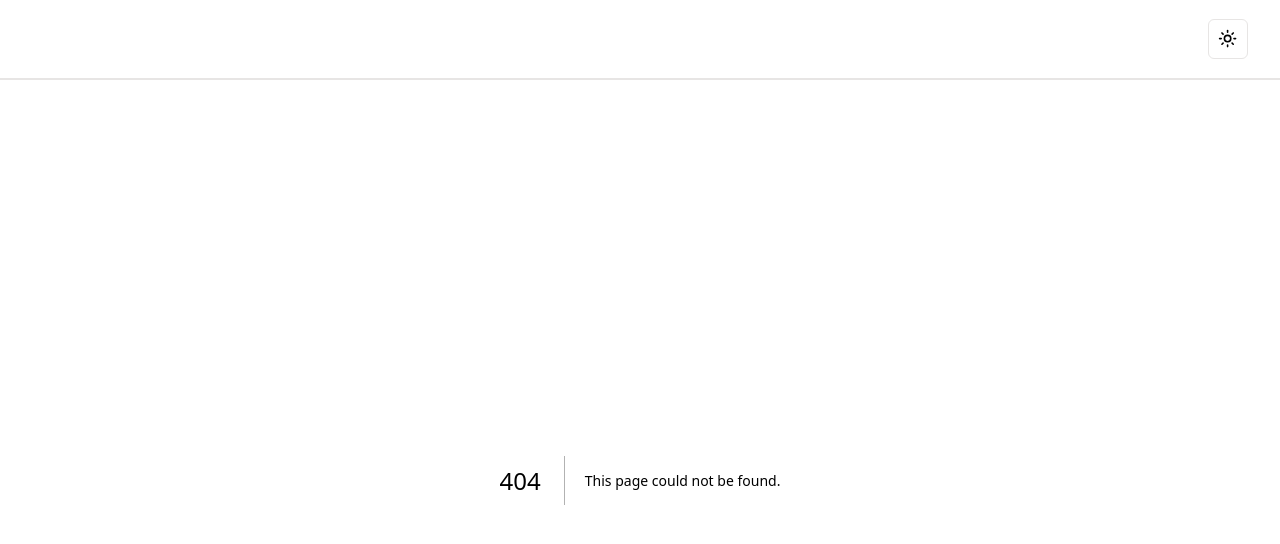
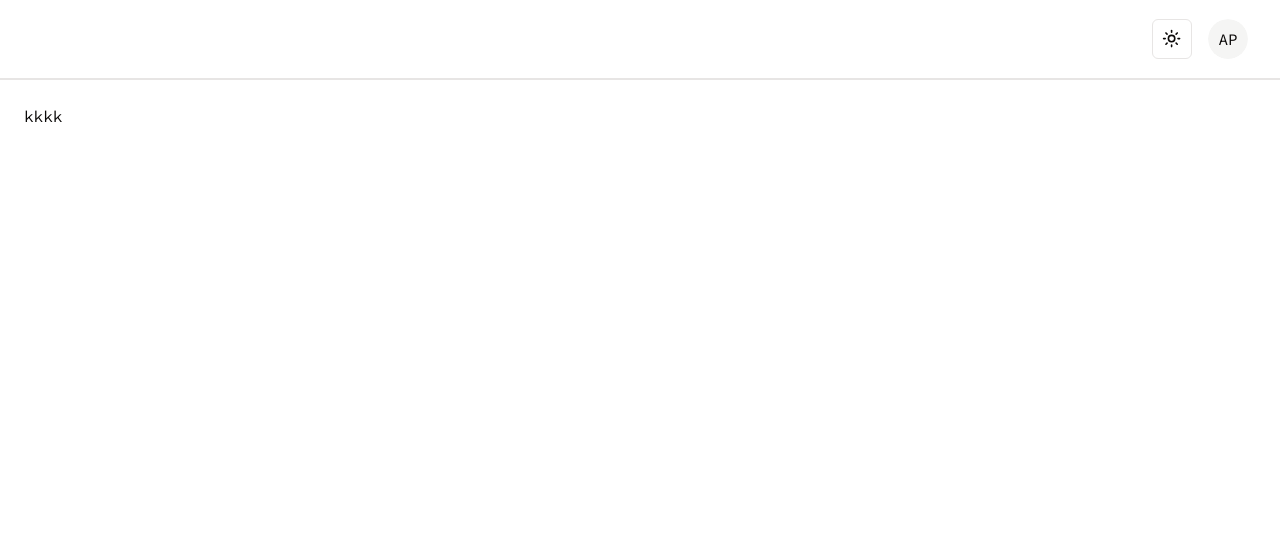
Before and after one commit to ArtemPasechnyi/hh-diplom, a Next.js app: page /profile in a window 1280 px wide. Before the commit this address had no page. Shown: the top 544 px of the page. Built offline with nearby package versions, Linux system fonts and the light colour scheme.

Commit message:
T-2 Страница пользователя

```diff
--- a/package.json
+++ b/package.json
@@ -9,6 +9,7 @@
     "lint": "next lint"
   },
   "dependencies": {
+    "@radix-ui/react-avatar": "^1.0.4",
     "@radix-ui/react-dropdown-menu": "^2.0.6",
     "@radix-ui/react-slot": "^1.0.2",
     "class-variance-authority": "^0.7.0",
--- a/src/app/layout.tsx
+++ b/src/app/layout.tsx
@@ -20,7 +20,7 @@
     <html lang="ru" suppressHydrationWarning>
       <body
         className={cn(
-          "min-h-screen bg-background font-sans antialiased",
+          "min-h-screen bg-background font-sans antialiased ",
           fontSans.variable
         )}
       >
@@ -31,7 +31,7 @@
           disableTransitionOnChange
         >
           <Header />
-          {children}
+          <div className="m-6">{children}</div>
         </ThemeProvider>
       </body>
     </html>
--- a/src/app/page.tsx
+++ b/src/app/page.tsx
@@ -1,9 +1,5 @@
-import { Button } from "@/components/ui/button";
+import Main from "@/pages/Main/ui/Main";
 
-export default function Home() {
-  return (
-    <main>
-      <div className="m-8 flex gap-4">Ты труп? Лохич</div>
-    </main>
-  );
+export default function HomePage() {
+  return <Main />;
 }
--- /dev/null
+++ b/src/app/profile/page.tsx
@@ -0,0 +1,5 @@
+import Profile from "@/pages/Profile/ui/Profile";
+
+export default function ProfilePage() {
+  return <Profile />;
+}
--- /dev/null
+++ b/src/components/ui/avatar.tsx
@@ -0,0 +1,50 @@
+"use client"
+
+import * as React from "react"
+import * as AvatarPrimitive from "@radix-ui/react-avatar"
+
+import { cn } from "@/lib/utils"
+
+const Avatar = React.forwardRef<
+  React.ElementRef<typeof AvatarPrimitive.Root>,
+  React.ComponentPropsWithoutRef<typeof AvatarPrimitive.Root>
+>(({ className, ...props }, ref) => (
+  <AvatarPrimitive.Root
+    ref={ref}
+    className={cn(
+      "relative flex h-10 w-10 shrink-0 overflow-hidden rounded-full",
+      className
+    )}
+    {...props}
+  />
+))
+Avatar.displayName = AvatarPrimitive.Root.displayName
+
+const AvatarImage = React.forwardRef<
+  React.ElementRef<typeof AvatarPrimitive.Image>,
+  React.ComponentPropsWithoutRef<typeof AvatarPrimitive.Image>
+>(({ className, ...props }, ref) => (
+  <AvatarPrimitive.Image
+    ref={ref}
+    className={cn("aspect-square h-full w-full", className)}
+    {...props}
+  />
+))
+AvatarImage.displayName = AvatarPrimitive.Image.displayName
+
+const AvatarFallback = React.forwardRef<
+  React.ElementRef<typeof AvatarPrimitive.Fallback>,
+  React.ComponentPropsWithoutRef<typeof AvatarPrimitive.Fallback>
+>(({ className, ...props }, ref) => (
+  <AvatarPrimitive.Fallback
+    ref={ref}
+    className={cn(
+      "flex h-full w-full items-center justify-center rounded-full bg-muted",
+      className
+    )}
+    {...props}
+  />
+))
+AvatarFallback.displayName = AvatarPrimitive.Fallback.displayName
+
+export { Avatar, AvatarImage, AvatarFallback }
--- /dev/null
+++ b/src/pages/Main/ui/Main.tsx
@@ -0,0 +1,5 @@
+const Main = () => {
+  return <div>main</div>;
+};
+
+export default Main;
--- /dev/null
+++ b/src/pages/Profile/ui/Profile.tsx
@@ -0,0 +1,5 @@
+const Profile = () => {
+  return <div>kkkk</div>;
+};
+
+export default Profile;
--- a/src/widgets/header/ui/Header.tsx
+++ b/src/widgets/header/ui/Header.tsx
@@ -1,8 +1,9 @@
-import { ModeToggle } from "@/app/shared/ModeToggle/ui/ModeToggle";
+import { ModeToggle } from "@/shared/ModeToggle/ui/ModeToggle";
 import Link from "next/link";
 import Image from "next/image";
 
 import logo from "/src/public/icons/logo.svg";
+import { Avatar, AvatarFallback, AvatarImage } from "@/components/ui/avatar";
 
 export const Header = () => {
   return (
@@ -12,6 +13,12 @@
       </Link>
       <div className="flex items-center justify-between gap-4">
         <ModeToggle />
+        <Link href="/profile">
+          <Avatar>
+            {/* <AvatarImage src="https://github.com/shadcn.png" /> */}
+            <AvatarFallback>AP</AvatarFallback>
+          </Avatar>
+        </Link>
       </div>
     </div>
   );
```
Also changed, not shown: src/shared/ModeToggle/ui/ModeToggle.tsx (renamed from src/app/shared/ModeToggle/ui/ModeToggle.tsx), 1 other file (tests, documents, lock files or other folders).
